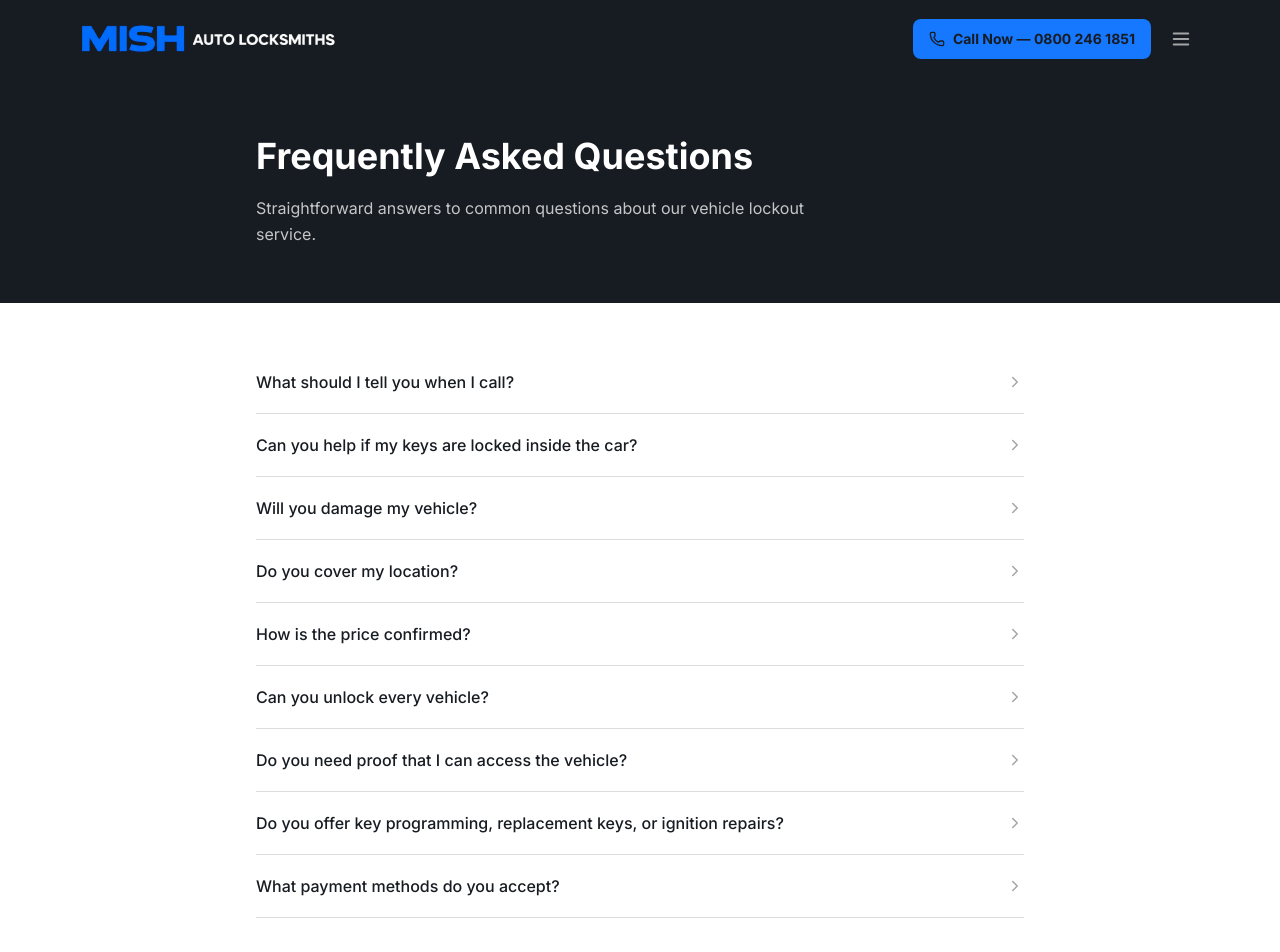
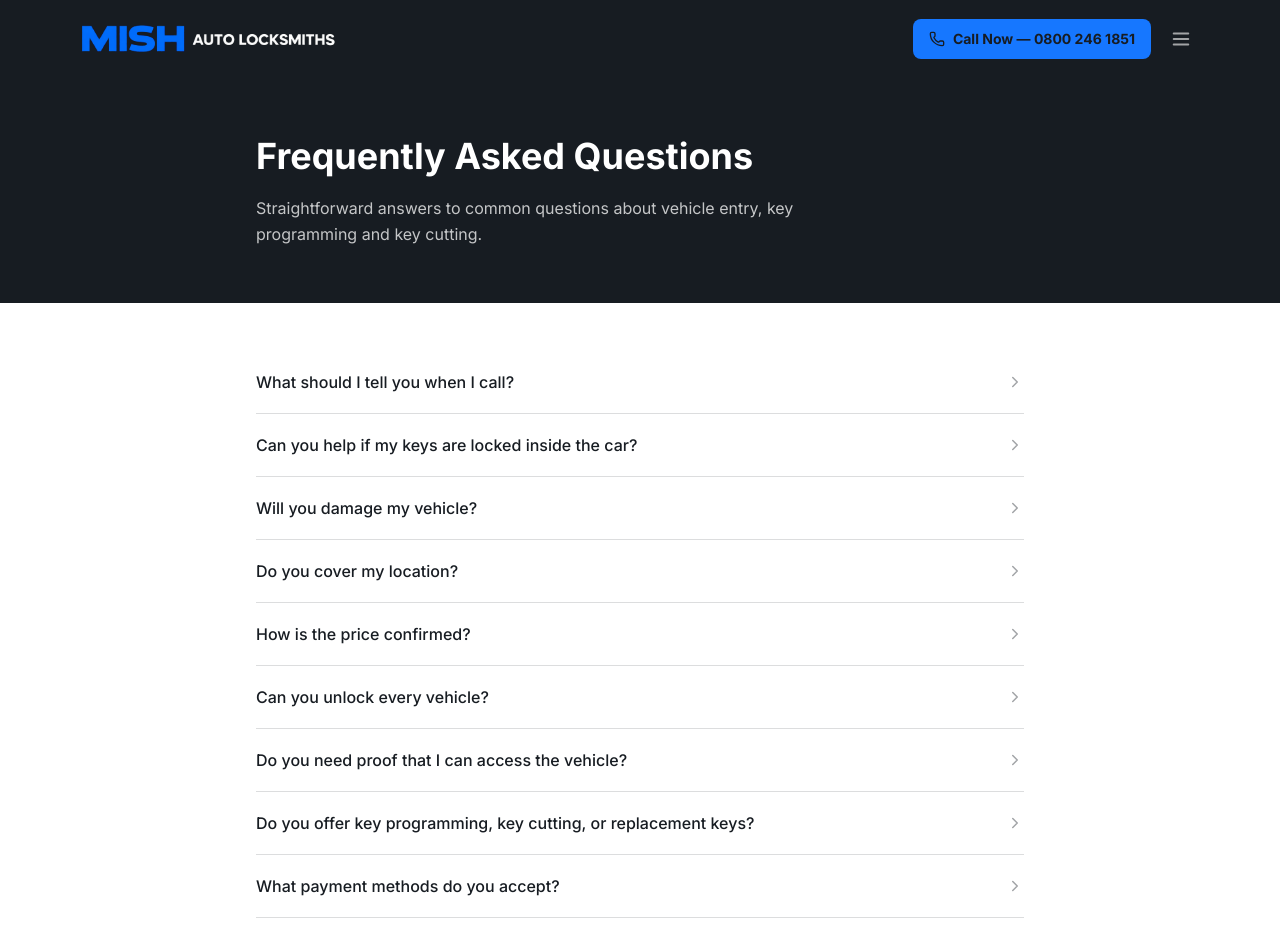
Before and after one commit to MishAutomotiveGroup/mishlocksmithswebsite, a Next.js app: page /faqs in a window 1280 px wide. Shown: the top 952 px of the page. Built offline with nearby package versions, Linux system fonts and the light colour scheme.

Commit message:
Update FAQs for key programming and cutting

```diff
--- a/lib/structuredData.ts
+++ b/lib/structuredData.ts
@@ -25,7 +25,7 @@ export function getLocalBusinessSchema() {
     "@type": "Locksmith",
     name: business.name,
     description:
-      "Vehicle lockout specialist covering Guildford and surrounding areas in Surrey. Vehicle entry only — no key programming or house locksmithing.",
+      "Mobile auto locksmith covering Guildford and Surrey, offering vehicle entry, car key programming, key cutting, and spare or replacement keys for supported vehicles.",
     url: seo.siteUrl,
     ...(telephone ? { telephone } : {}),
     areaServed: business.coverageAreas.map((name) => ({ "@type": "Place", name })),
--- a/site-pages/FAQsPage.tsx
+++ b/site-pages/FAQsPage.tsx
@@ -57,8 +57,8 @@ const faqs = [
     a: "We may ask you to confirm that you are entitled to access the vehicle before we carry out entry. This is a standard precaution. In practice, we use common sense and context, but we reserve the right to ask for reasonable confirmation.",
   },
   {
-    q: "Do you offer key programming, replacement keys, or ignition repairs?",
-    a: "No. We offer vehicle entry only. We do not provide key programming, key coding, key cutting, spare or replacement keys, or ignition repairs. If you need those services, you will need to contact a different provider.",
+    q: "Do you offer key programming, key cutting, or replacement keys?",
+    a: "Yes. We offer key programming, key coding and key cutting for supported vehicles, including spare and replacement car keys. Call us with your vehicle make, model and year so we can confirm availability and provide a clear price before any work begins.",
   },
   ...(siteContent.pricing.paymentMethods.length > 0
     ? [
@@ -76,11 +76,11 @@ export default function FAQsPage() {
       meta={{
         title: "FAQs | Mish Auto Locksmiths",
         description:
-          "Frequently asked questions about vehicle lockout services in Guildford and Surrey. Clear answers on pricing, coverage, and what to expect.",
+          "Frequently asked questions about vehicle lockouts, key programming and key cutting in Guildford and Surrey. Clear answers on pricing, coverage, and what to expect.",
         canonical: `${siteContent.seo.siteUrl}/faqs`,
         ogTitle: "FAQs — Mish Auto Locksmiths",
         ogDescription:
-          "Common questions about vehicle lockout pricing, coverage, and how the service works.",
+          "Common questions about vehicle lockouts, key programming, key cutting, pricing and coverage.",
       }}
     >
       <section className="bg-[#171C22] text-white py-14 px-4" data-testid="section-faqs-hero">
@@ -89,7 +89,7 @@ export default function FAQsPage() {
             Frequently Asked Questions
           </h1>
           <p className="text-base text-white/75 max-w-xl leading-relaxed">
-            Straightforward answers to common questions about our vehicle lockout service.
+            Straightforward answers to common questions about vehicle entry, key programming and key cutting.
           </p>
         </div>
       </section>
```
